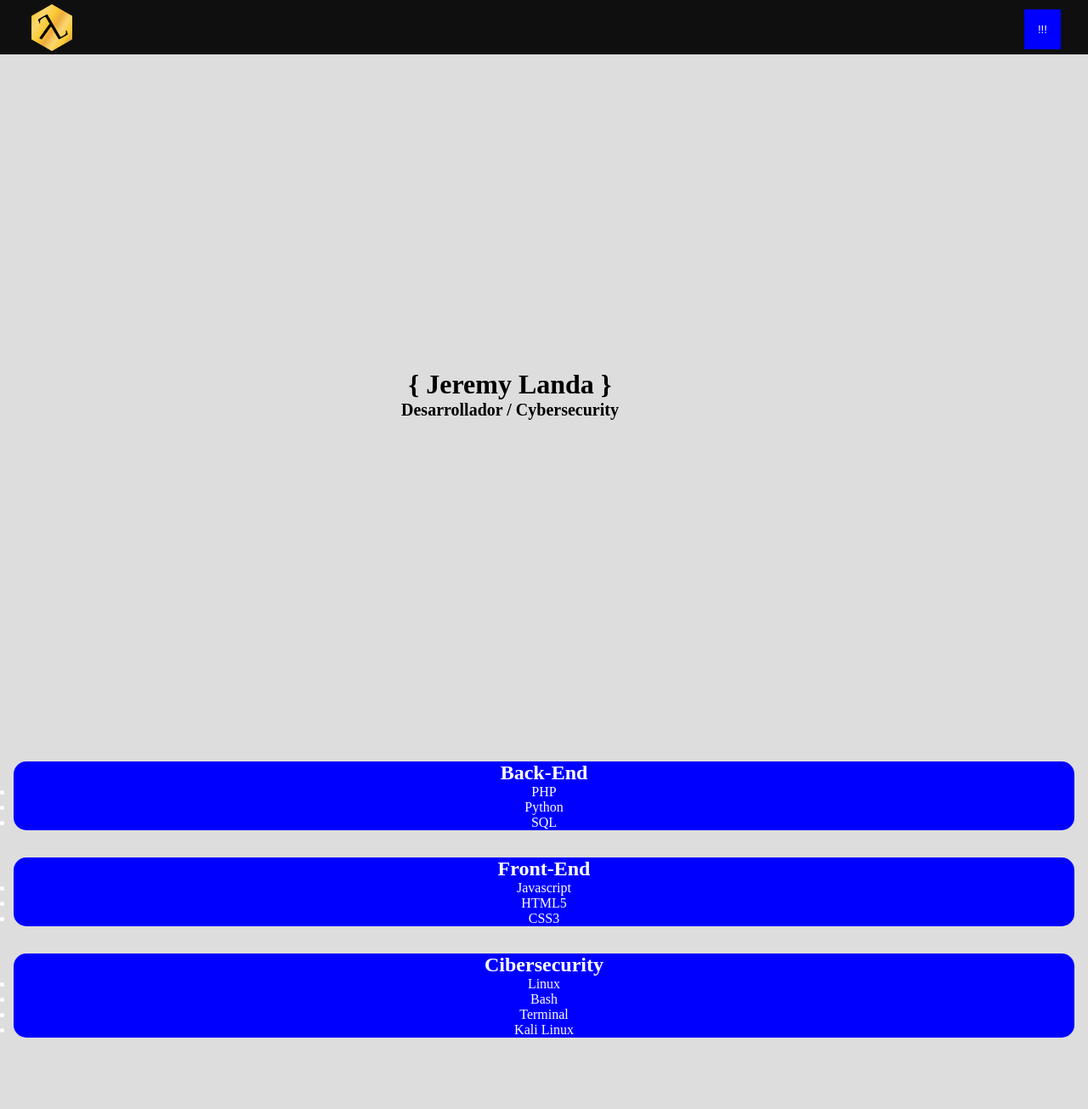
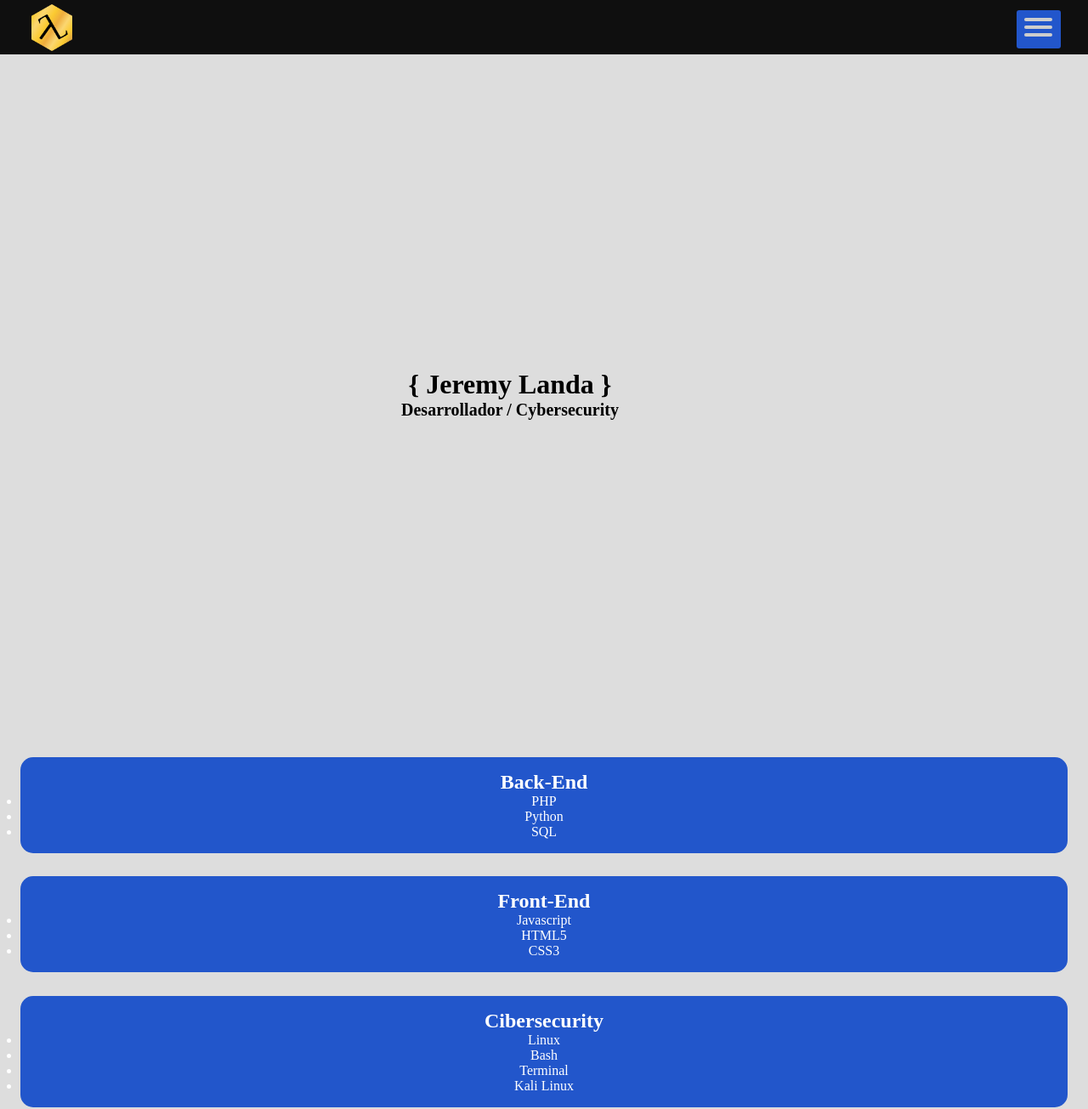
Before and after one commit to jeremy2212landa/jeremy2212landa.github.io, a plain HTML site: page index.html in a window 1280 px wide. Shown: the top 1305 px of the page at 85% size. Drawn offline with Linux system fonts and the light colour scheme.

Commit message:
arreglando boton hamburguesa y colores

```diff
--- a/index.html
+++ b/index.html
@@ -21,22 +21,26 @@
         <div class="img-nav">
           <img src="./public/LandaTechn.png" alt="logo">
         </div>
-        <button class="menu-ham">
-          !!!
-        </button>
+        <div class="menutoggle">
+          <button class="menu-ham">
+            <span></span>
+            <span></span>
+            <span></span>
+          </button>
+        </div>
       </div>
 
     </header>
 
     <main>
-      <section class="hero">
+      <section id="home" class="hero">
 
         <h1>{ Jeremy Landa }</h1>
         <h3>Desarrollador / Cybersecurity</h3>
 
       </section>
 
-      <section class="skills">
+      <section id="skills" class="skills">
 
         <div class="cards-skill">
           <h2>Back-End</h2>
--- a/main.css
+++ b/main.css
@@ -11,7 +11,7 @@
   /*--- Colores ---*/
   --color-base: #ddd;
   --color-primary: #0f0f0f;
-  --color-secundary: blue;
+  --color-secundary: #2256cb;
 
 }
 
@@ -111,12 +111,43 @@ span{
   width: 3rem;
 }
 
-.menu-ham{
+/* .menu-ham{
   padding: 1rem;
   background-color: var(--color-secundary);
   color: white;
   font-style: bold;
+} */
+
+.menu-ham{
+  background-color: inherit;
 }
+
+.menutoggle{
+  padding: .6rem;
+  background-color: var(--color-secundary);
+  display: block;
+  position: relative;
+  top: 0px;
+  left: 0px;
+  border-radius: 3px;
+}
+
+.menutoggle span{
+  display: block;
+  width: 33px;
+  height: 4px;
+  margin-bottom: 5px;
+  position: relative;
+  background:  #cdcdcd;
+  border-radius: 3px;
+  z-index: 1;
+
+}
+
+.menutoggle span:nth-last-child(1){
+  margin-bottom: 0px;
+}
+
 
 
 @media screen and (max-width: 720px) {
@@ -144,14 +175,15 @@ main > h1, main > h3 {
 }
 
 .skills{
-  min-height: 100vh;
+  margin-bottom: 3rem;
 }
 
 .cards-skill{
+    margin: 1.7rem 1.5rem;
+    padding: 1rem 0px;
     background-color: var(--color-secundary);
     border-radius: 15px;
     color: white;
-    margin: 2rem 1rem;
 }
 
 
```
